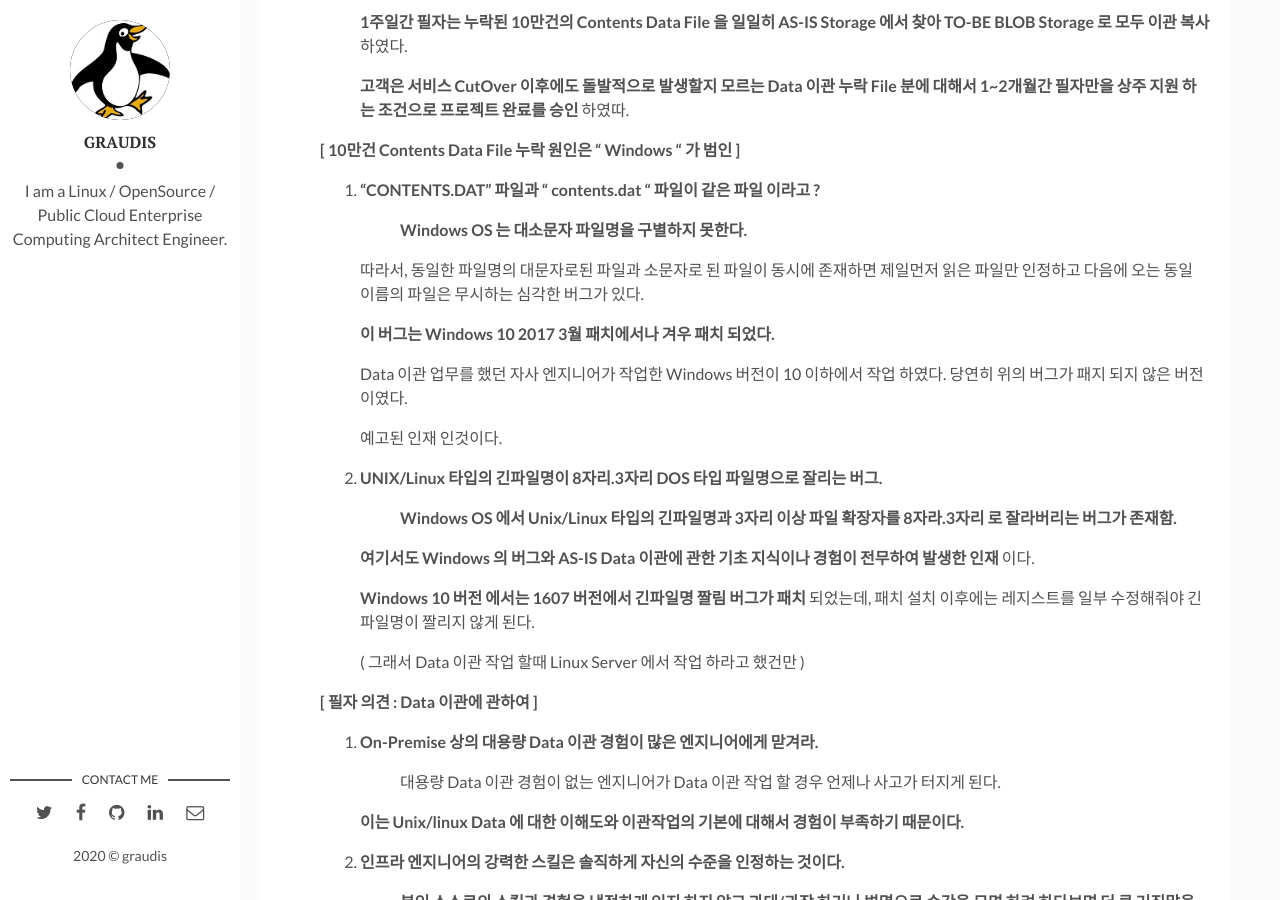
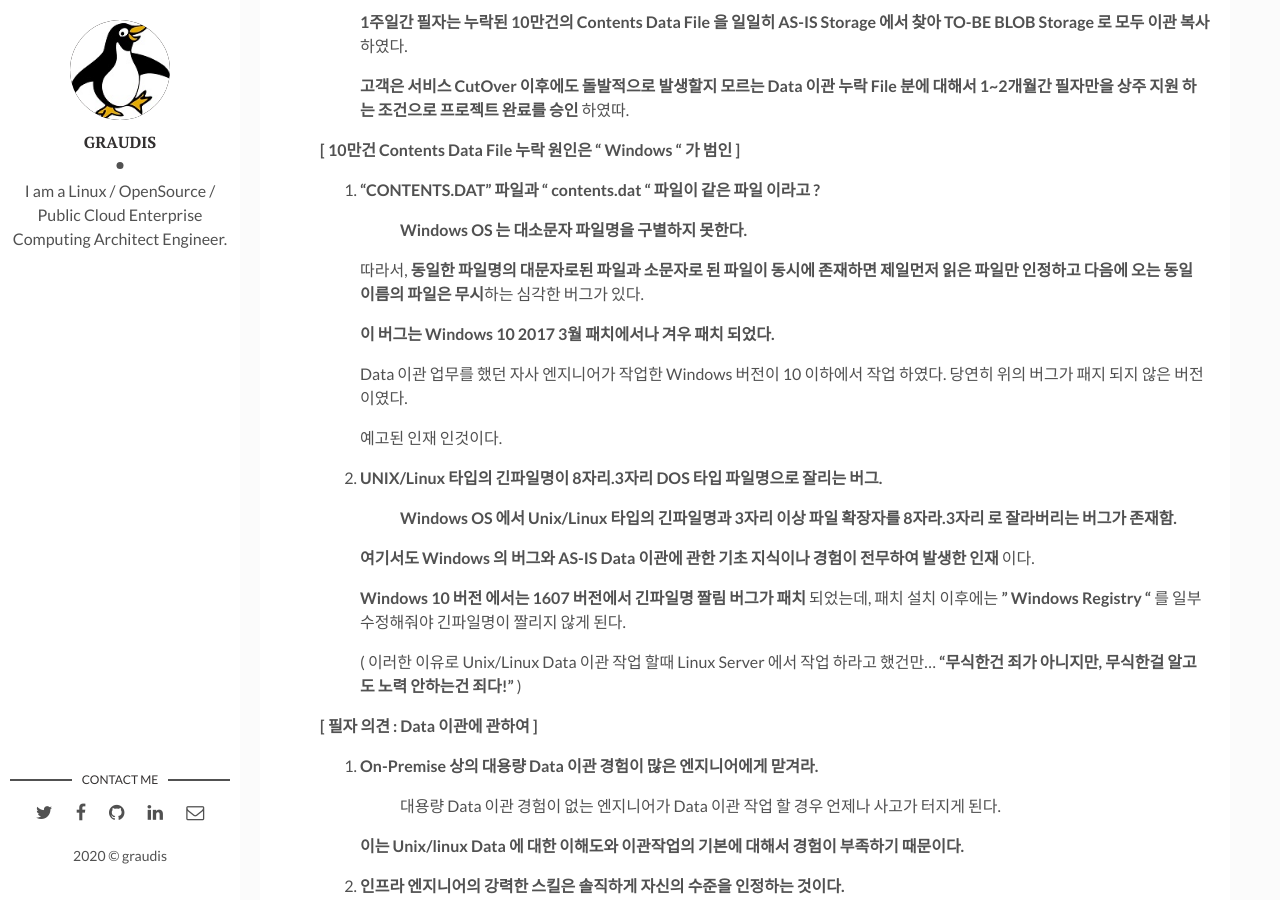
Before and after one commit to graudis/graudis.github.io, a Jekyll site: the page built from _posts/2020-10-11-azure-webapp-6.md, in a window 1280 px wide and 900 px high, scrolled down 4846 px. Built offline with Jekyll 4.4.1, drawn with Linux system fonts in a browser that asks for light colours.

Commit message:
Update 2020-10-11-azure-webapp-6.md

```diff
--- a/_posts/2020-10-11-azure-webapp-6.md
+++ b/_posts/2020-10-11-azure-webapp-6.md
@@ -264,7 +264,7 @@ tags: cloud azure MS
 
       : **Windows OS 는 대소문자 파일명을 구별하지 못한다.**
 
-      따라서, 동일한 파일명의 대문자로된 파일과 소문자로 된 파일이 동시에 존재하면 제일먼저 읽은 파일만 인정하고 다음에 오는 동일 이름의 파일은 무시하는 심각한 버그가 있다.
+      따라서, **동일한 파일명의 대문자로된 파일과 소문자로 된 파일이 동시에 존재하면 제일먼저 읽은 파일만 인정하고 다음에 오는 동일 이름의 파일은 무시**하는 심각한 버그가 있다.
 
       **이 버그는 Windows 10 2017 3월 패치에서나 겨우 패치 되었다.**
 
@@ -280,9 +280,9 @@ tags: cloud azure MS
 
       **여기서도 Windows 의 버그와 AS-IS Data 이관에 관한 기초 지식이나 경험이 전무하여 발생한 인재** 이다.
 
-      **Windows 10 버전 에서는 1607 버전에서 긴파일명 짤림 버그가 패치** 되었는데, 패치 설치 이후에는 레지스트를 일부 수정해줘야 긴파일명이 짤리지 않게 된다.
+      **Windows 10 버전 에서는 1607 버전에서 긴파일명 짤림 버그가 패치** 되었는데, 패치 설치 이후에는 **" Windows Registry "** 를 일부 수정해줘야 긴파일명이 짤리지 않게 된다.
 
-      ( 그래서 Data 이관 작업 할때 Linux Server 에서 작업 하라고 했건만 )
+      ( 이러한 이유로 Unix/Linux Data 이관 작업 할때 Linux Server 에서 작업 하라고 했건만... **"무식한건 죄가 아니지만, 무식한걸 알고도 노력 안하는건 죄다!"** )
 
 
 
```
